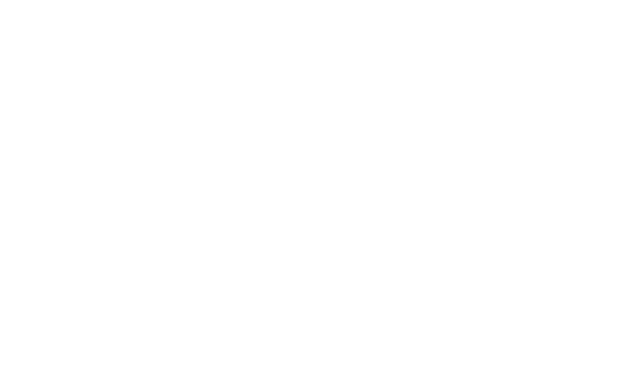
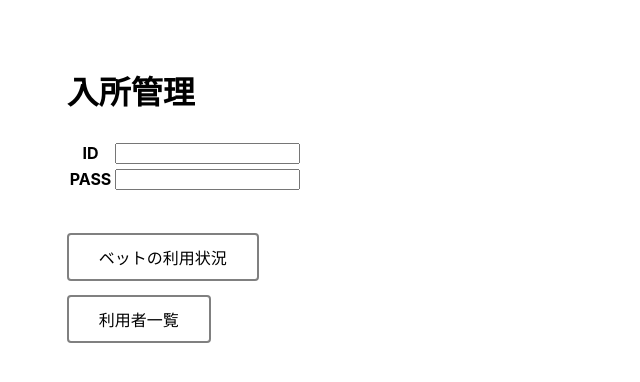
Before and after one commit to kkudo020/KaigoApplication, a Nuxt app in the folder kaigoapp/: page / in a window 1280 px wide. Before the commit this address had no page. Shown: the top 382 px of the page, without its empty margins (0-640 px from the left). Built offline with nearby package versions, Linux system fonts and the light colour scheme.

Commit message:
コンポーネントの追加

```diff
--- /dev/null
+++ b/kaigoapp/components/login.vue
@@ -0,0 +1,36 @@
+<template>
+    <div>
+        <table>
+            <tr>
+                <th><label>ID</label></th>
+                <td><input type="text" v-model="id"></td>
+            </tr>
+            <tr>
+                <th><label>PASS</label></th>
+                <td><input type="text" v-model="pass"></td>
+            </tr>
+        </table>
+    </div>
+</template>
+
+<script>
+export default {
+    name: 'login',
+    data: function(){
+        return{
+            id:'',
+            pass:''
+        };
+    },
+    methods: {
+        login(id,pass){
+
+        }
+    }
+}
+</script>
+<style>
+div{
+    padding: 10pt;
+}
+</style>
--- /dev/null
+++ b/kaigoapp/components/userName.vue
@@ -0,0 +1,26 @@
+<template>
+    <div>
+        ユーザー：{{this.user_name}}
+    </div>
+</template>
+
+<script>
+export default {
+    name: 'userName',
+    data: function(){
+        return{
+            user_name:String;
+        };
+    },
+    mounted(){
+        if(localStorage.user_name){
+            this.user_name = localStorage.user_name;
+        }
+    }
+}
+</script>
+<style>
+div{
+    padding: 10pt;
+}
+</style>
--- /dev/null
+++ b/kaigoapp/pages/index.vue
@@ -0,0 +1,55 @@
+<template>
+  <div class="container">
+      <div>
+          <h1>{{title}}</h1>
+          <p>{{message}}</p>
+      </div>
+      <login />
+      <div>
+          <a href="/bed">ベットの利用状況</a><br>
+          <a href="/user_list">利用者一覧</a>
+      </div>
+  </div>
+</template>
+
+<script>
+const axios = require('axios');
+let url = "https://kaigo-db-a268b.firebaseio.com/USER";
+import login from '../components/login';
+
+export default {
+    data: function(){
+        return{
+            title:'入所管理',
+            message:'',
+        };
+    },
+
+    methods:{
+
+    },
+    components:{
+        login
+    },
+}
+
+</script>
+<style>
+div{
+    padding: 10pt;
+}
+a{
+    display: inline-block;
+    border-radius: 4px;
+    border: 2px solid gray;
+    color: black;
+    text-decoration: none;
+    padding: 10px 30px;
+    margin-top:10pt;
+}
+a:hover {
+  color: #fff;
+  background-color: gray;
+}
+
+</style>
--- a/kaigoapp/pages/nyusyo_list.vue
+++ b/kaigoapp/pages/nyusyo_list.vue
@@ -3,18 +3,52 @@
       <div>
           <h1>{{title}}</h1>
           <p>{{message}}</p>
+          <p>{{this.$route.query.id}}</p>
+      </div>
+      <div>
+          <form action="">
+              <input type="text" name="name" id="">
+              <button type="submit">検索</button>
+          </form>
+      </div>
+      <div>
+          <table>
+              <tr>
+                  <th>フロア</th>
+                  <th>ベッド</th>
+                  <th>ベッド</th>
+                  <th>開始日</th>
+                  <th>終了日</th>
+                  <th>備考</th>
+              </tr>
+              <tr v-for="data in html_data" :key="data" v-if="">
+                <td>{{}}</td>
+                <td>{{data.BIRTHDAY}}</td>
+                <td>{{data.BIRTHDAY}}</td>
+                <td>{{data.BIRTHDAY}}</td>
+                <td>{{data.BIRTHDAY}}</td>
+              </tr>
+          </table>
       </div>
   </div>
 </template>
 
 <script>
-
+const axios = require('axios');
+let url = "https://kaigo-db-a268b.firebaseio.com/";
 export default {
     data: function(){
         return{
             title:'入所情報一覧',
-            message:'入所情報を選択してください。',
+            message:'確認・変更をしたい入所情報を選択してください。',
         };
+    },
+    asyncData: async function(){
+        let personal_id = '001';//ほんとはクエリから取得したい
+        let result_stay = await axios.get(url+"stay.json?orderBy=%22PERSONAL_ID%22&"+personal_id);
+        let result_personal = await axios.get(url+"personal.json");
+
+        return{ html_data:result_stay.data };
     },
 }
 </script>
@@ -25,5 +59,22 @@ div{
 a{
     margin-top: 1em;
 }
-
+table{
+  border-collapse: collapse;
+}
+th{
+    font-size: 14pt;
+    color: white;
+    padding: 5pt;
+    border: 2px solid white;
+    background: steelblue;
+}
+td{
+    padding: 1pt 5pt;
+    border: 2px solid white;
+    background: lightblue;
+}
+tr:nth-child(odd){
+    background: steellightblue;
+}
 </style>
--- a/kaigoapp/pages/nyusyokanri_top.vue
+++ /dev/null
@@ -1,50 +0,0 @@
-<template>
-  <div class="container">
-      <div>
-          <h1>{{title}}</h1>
-          <p>{{message}}</p>
-      </div>
-      <div>
-          <form action="">
-              <table>
-                  <tr>
-                      <th><label>ID</label></th>
-                      <td><input type="text" name="" id=""></td>
-                  </tr>
-                  <tr>
-                      <th><label>PASS</label></th>
-                      <td><input type="text" name="" id=""></td>
-                  </tr>
-              </table>
-
-
-          </form>
-      </div>
-      <div>
-          <a href="/bed_list" class="button--grey">ベットの利用状況</a><br>
-          <a href="/user_list" class="button--grey">利用者一覧</a>
-      </div>
-  </div>
-</template>
-
-<script>
-
-export default {
-    data: function(){
-        return{
-            title:'入所管理画面',
-            message:'利用者を選択してください。',
-        };
-    },
-}
-
-</script>
-<style>
-div{
-    padding: 10pt;
-}
-a{
-    margin-top: 1em;
-}
-
-</style>
--- a/kaigoapp/pages/user_list.vue
+++ b/kaigoapp/pages/user_list.vue
@@ -2,19 +2,49 @@
   <div class="container">
       <div>
           <h1>{{title}}</h1>
+          <p>{{$store.state.login_user}}</p>
           <p>{{message}}</p>
       </div>
+      <div>
+          <form action="">
+              <input type="text" name="name" id="">
+              <button type="submit">検索</button>
+          </form>
+      </div>
+      <div>
+          <table>
+              <tr>
+                  <th>利用者氏名</th>
+                  <th>生年月日</th>
+                  <th>性別</th>
+              </tr>
+              <tr v-for="data in html_data" :key="data" >
+                <td>{{data.P_NAME}}</td>
+                <td>{{data.BIRTHDAY}}</td>
+                <td>
+                    <span v-if="data.GENDER == 1">男</span>
+                    <span v-if="data.GENDER == 2">女</span>
+                </td>
+              </tr>
+          </table>
+      </div>
+      <router-link to="/nyusyo_list?id=001">入所情報一覧へ</router-link>
   </div>
 </template>
 
 <script>
-
+const axios = require('axios');
+let url = "https://kaigo-db-a268b.firebaseio.com/PERSONAL.json";
 export default {
     data: function(){
         return{
             title:'利用者一覧',
             message:'利用者を選択してください。',
         };
+    },
+    asyncData: async function(){
+        let result = await axios.get(url);
+        return{ html_data:result.data };
     },
 }
 </script>
@@ -25,5 +55,22 @@ div{
 a{
     margin-top: 1em;
 }
-
+table{
+  border-collapse: collapse;
+}
+th{
+    font-size: 14pt;
+    color: white;
+    padding: 5pt;
+    border: 2px solid white;
+    background: steelblue;
+}
+td{
+    padding: 1pt 5pt;
+    border: 2px solid white;
+    background: lightblue;
+}
+tr:nth-child(odd){
+    background: steellightblue;
+}
 </style>
```
